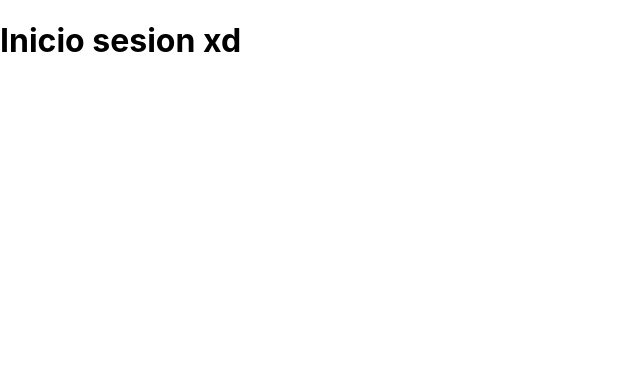
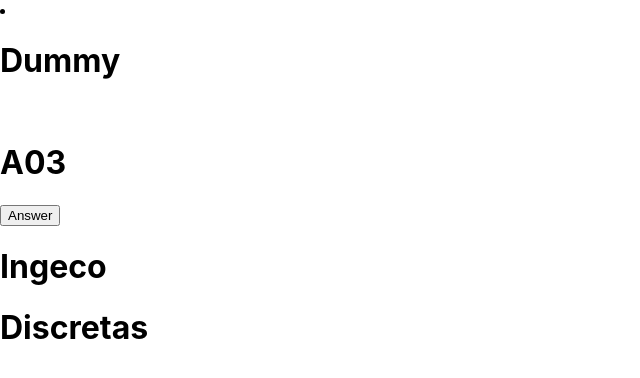
Before and after one commit to Mateo698/moodle2, a Next.js app: page /logedtest in a window 1280 px wide. Shown: the top 378 px of the page, without its empty margins (0-640 px from the left). Built offline with nearby package versions, Linux system fonts and the light colour scheme.

Commit message:
TestList and TestItem in development

```diff
--- a/components/home/TestItem.js
+++ b/components/home/TestItem.js
@@ -1,17 +1,18 @@
-function TestItem(props){
+export default function TestItem(props){
 
     function onClick(e){
         var url = "/tests/" + props.id
         loctaion = url
     }
-$
+
     return(
     <li>
         <div>
-            <h1>props.title</h1>
+            <h1>{props.title}</h1><br></br>
+            <h1>{props.id}</h1>
         </div>
         <div>
-            <button onClick = {onClick}>Answer</button>
+            <button >Answer</button>
         </div>
     </li>
     )
--- a/components/home/TestList.js
+++ b/components/home/TestList.js
@@ -1,5 +1,17 @@
-
+import TestItem from "/components/home/TestItem"
 
 export default function TestList(){
-    <TestItem/>
+    let testsData = require('/data/tests.json')
+    let tests = testsData.tests
+    let map = tests.map(test => '<h1>' + test.title + '</h1>')
+    console.log(map)
+
+    return(
+        <div>
+            <TestItem title="Dummy" id = "A03"/>
+            {tests.map(test=>(
+                <h1>{test.title}</h1>
+            ))}
+        </div>
+    )
 }
--- a/data/tests.json
+++ b/data/tests.json
@@ -0,0 +1,10 @@
+{
+    "tests" : [
+    {
+        "title" : "Ingeco",
+        "id" : "123"
+    },{
+        "title" : "Discretas",
+        "id" : "123"
+    }]
+}
--- a/pages/logedtest.js
+++ b/pages/logedtest.js
@@ -1,7 +1,9 @@
+import TestList from "../components/home/TestList";
+
 export default function logedtest(){
     return(
         <div>
-            <h1>Inicio sesion xd</h1>
+            <TestList/>
         </div>
     )
 }
```
